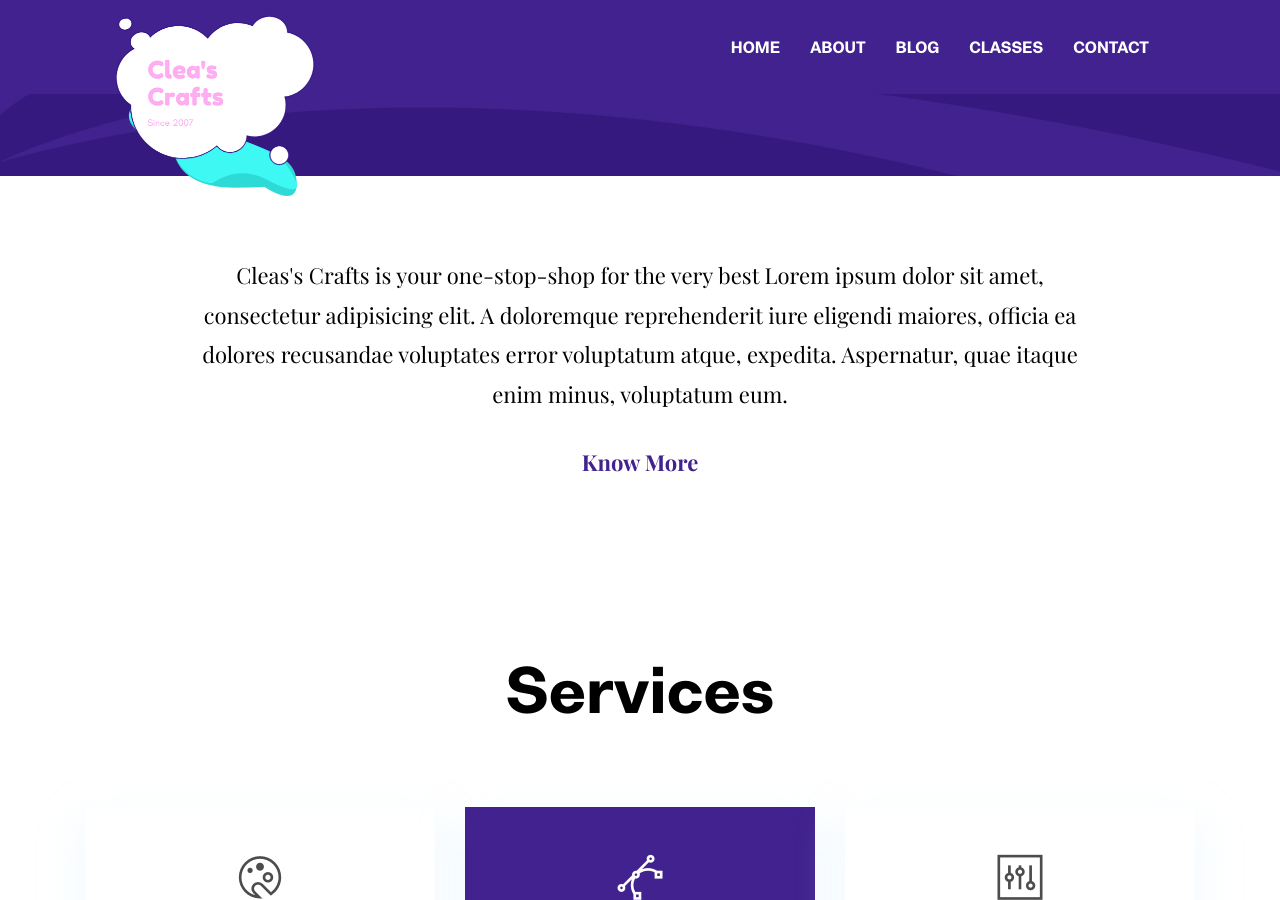
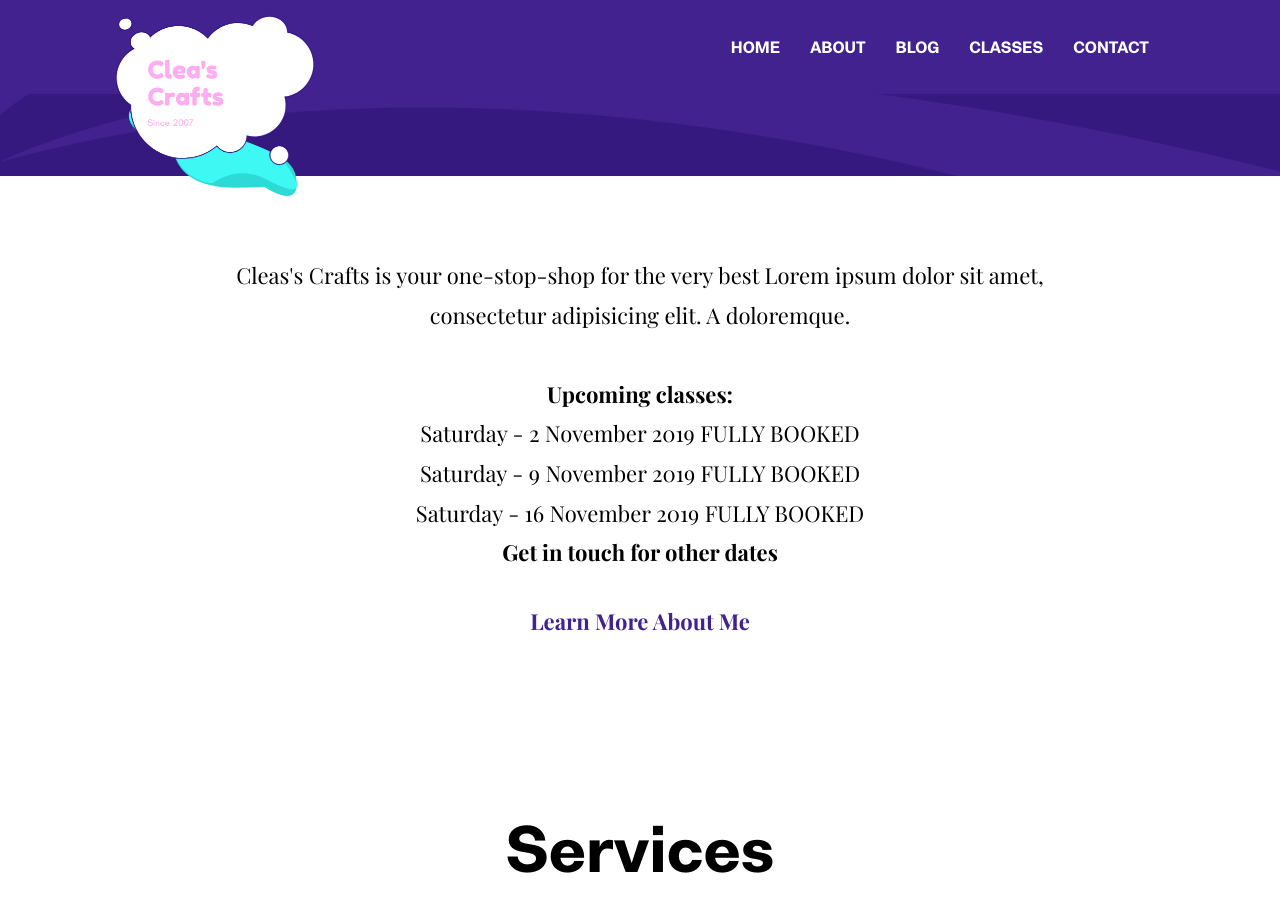
Before and after one commit to Joachimaus/cleas-crafts, a Jekyll site: the page built from index.html, in a window 1280 px wide and 900 px high, scrolled down 772 px. Built offline with Jekyll 4.4.1, drawn with Linux system fonts in a browser that asks for light colours.

Commit message:
Update settings.yml

```diff
--- a/_data/settings.yml
+++ b/_data/settings.yml
@@ -49,10 +49,15 @@ social:
 
 # About Section
 blurb:
-  Cleas's Crafts is your one-stop-shop for the very best Lorem ipsum dolor sit amet, consectetur adipisicing elit. A doloremque reprehenderit iure eligendi maiores, officia ea dolores recusandae voluptates error voluptatum atque, expedita. Aspernatur, quae itaque enim minus, voluptatum eum.
+  Cleas's Crafts is your one-stop-shop for the very best Lorem ipsum dolor sit amet, consectetur adipisicing elit. A doloremque.
+  <br><br><strong>Upcoming classes:</strong>
+  <br>Saturday - 2 November 2019 FULLY BOOKED
+  <br>Saturday - 9 November 2019 FULLY BOOKED
+  <br>Saturday - 16 November 2019 FULLY BOOKED
+  <br><strong>Get in touch for other dates</strong>
 
 blurb-btn-link: '/about'
-blurb-btn-name: know more
+blurb-btn-name: Learn more about me
 
 
 # About Page
```
